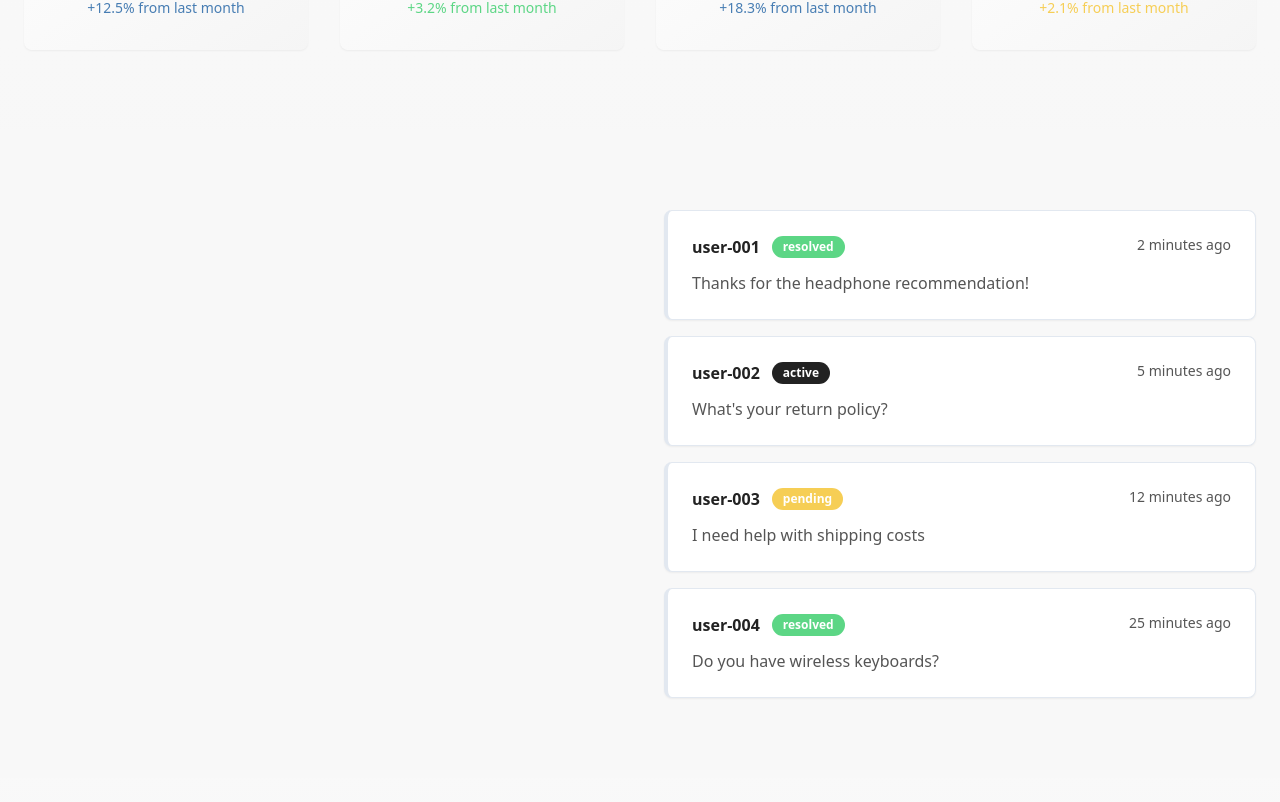
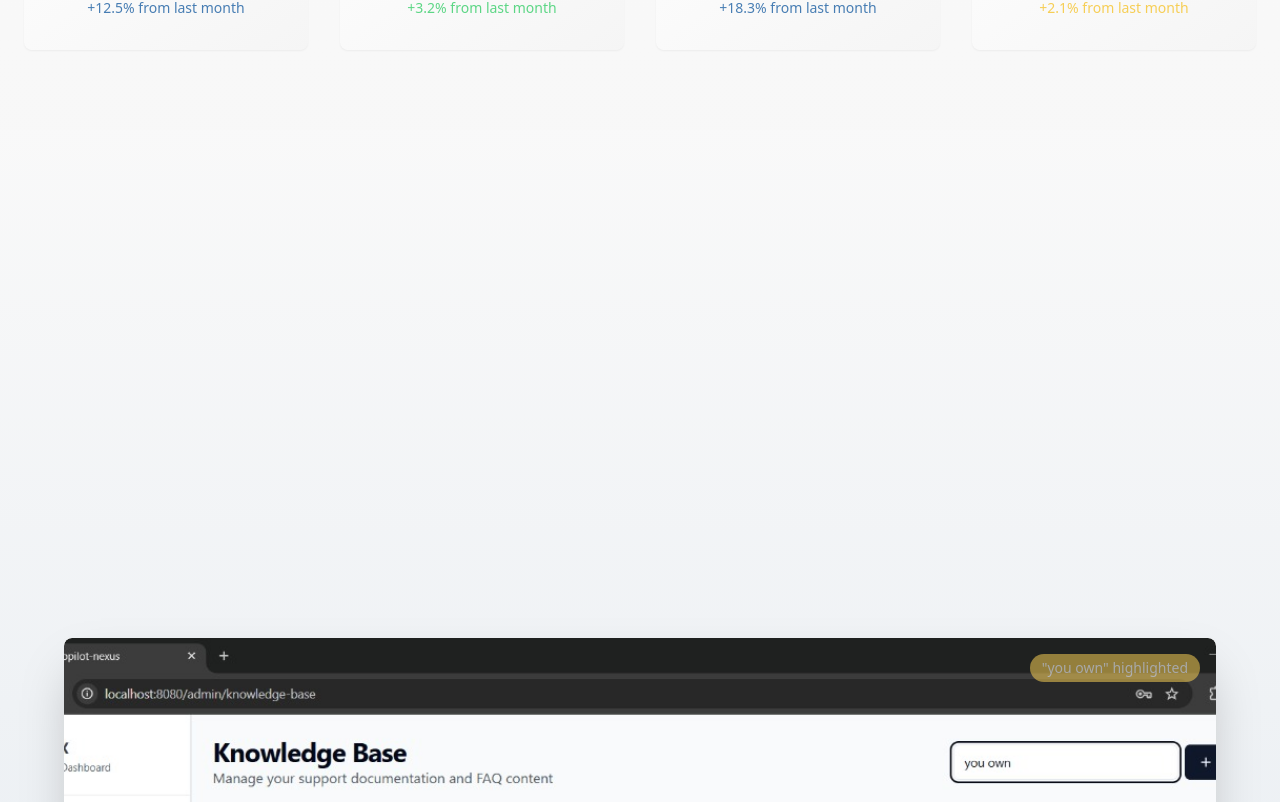
Before and after one commit to AnNiB02/realx-insight-dash, a React (Vite) app: page / in a window 1280 px wide. Shown: the part 1238-2040 px from the top of the page. Built offline with nearby package versions, Linux system fonts and the light colour scheme.

Commit message:
Remove chatbox
Remove the chatbox component from the front page.

```diff
--- a/src/pages/Index.tsx
+++ b/src/pages/Index.tsx
@@ -1,7 +1,7 @@
 import { Header } from "@/components/Header";
 import { HeroSection } from "@/components/HeroSection";
 import { MetricsShowcase } from "@/components/MetricsShowcase";
-import { ConversationFeed } from "@/components/ConversationFeed";
+
 import { GrowthInsights } from "@/components/GrowthInsights";
 import { KnowledgeBaseSection } from "@/components/KnowledgeBaseSection";
 import { DashboardPreview } from "@/components/DashboardPreview";
@@ -13,7 +13,7 @@ const Index = () => {
       <Header />
       <HeroSection />
       <MetricsShowcase />
-      <ConversationFeed />
+
       <KnowledgeBaseSection />
       <DashboardPreview />
       <GrowthInsights />
```
